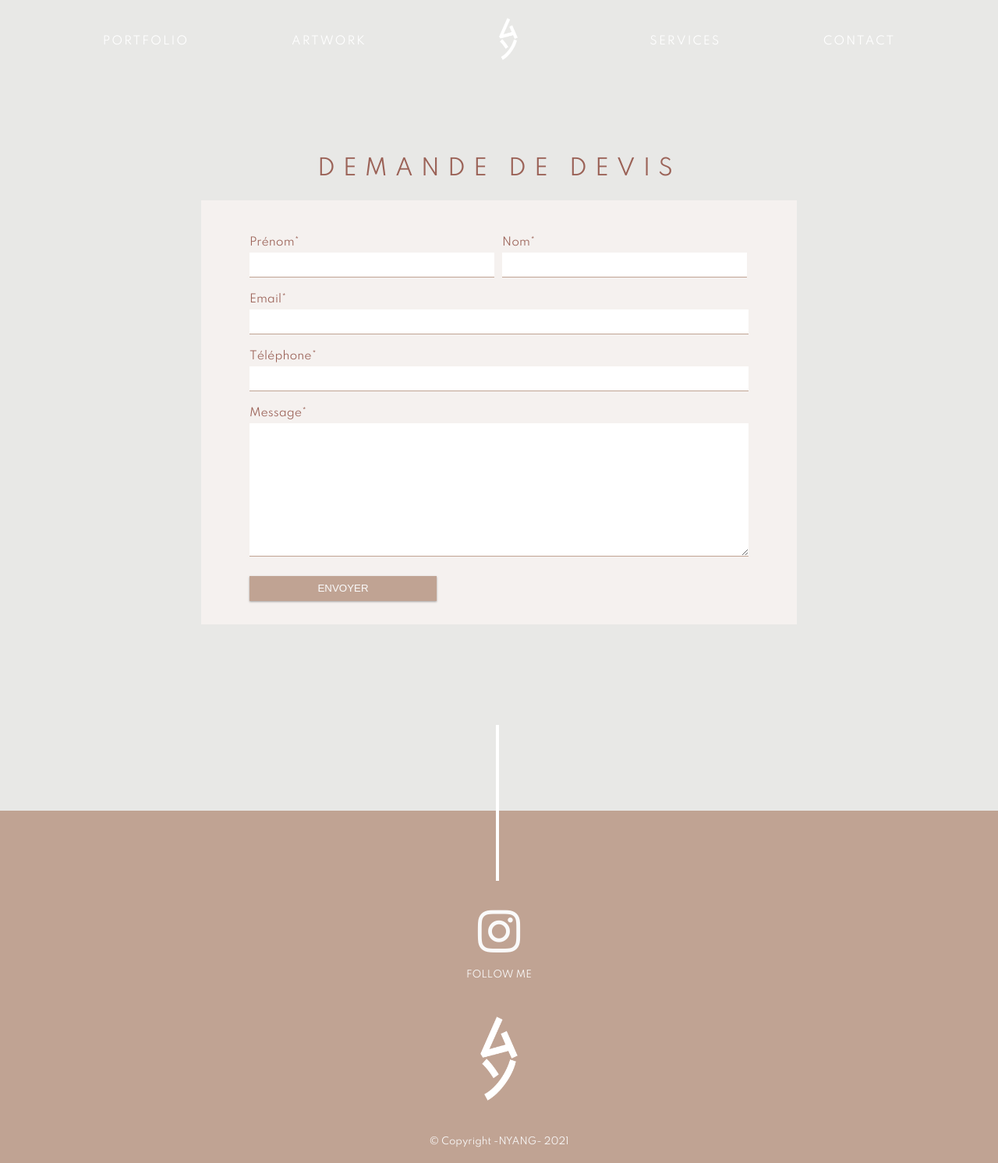
After one commit to NicoLarson/aymelineyang.fr, a PHP site: page /contact.html in a window 1280 px wide. The commit adds this page. Shown: the whole page at 78% size. Run offline with PHP 8.4, Linux system fonts and the light colour scheme; some libraries are stand-ins or nearby versions.

Commit message:
Add contact,artwork,service,portfolio page

```diff
--- /dev/null
+++ b/contact.html
@@ -0,0 +1,85 @@
+<!DOCTYPE html>
+<html lang="fr">
+
+<head>
+    <meta charset="UTF-8">
+    <meta http-equiv="X-UA-Compatible" content="IE=edge">
+    <meta name="viewport" content="width=device-width, initial-scale=1.0">
+    <meta name="Description"
+        content="Aymeline Yang - Buisness Developer - Graphic Designer - Wedding Planner - Demandez votre devis">
+    <title>Aymeline Yang</title>
+    <link rel="stylesheet" href="https://cdnjs.cloudflare.com/ajax/libs/font-awesome/5.14.0/css/all.min.css">
+    <link rel="preconnect" href="https://fonts.gstatic.com">
+    <link href="https://fonts.googleapis.com/css2?family=Spartan:wght@100;200;300;400;500;600;700&display=swap"
+        rel="stylesheet">
+    <link rel="stylesheet" href="./css/reset.css">
+    <link rel="stylesheet" href="./css/style.css">
+    <link rel="stylesheet" href="./css/mobile-style.css">
+</head>
+
+<body>
+    <header id="barHide" itemscope itemtype="https://schema.org/Person">
+        <i class="fas fa-bars" aria-hidden="true"></i>
+        <nav>
+            <ul itemscope itemtype="https://schema.org/WebPage">
+                <li class="logo">
+                    <h1 itemprop="name"> <a href="#"><img src="./asset/img/logoAY.png" alt="Logo Aymeline Yang"></a>
+                    </h1>
+                </li>
+                <li itemprop="breadcrumb"><a href="./portfolio.html">Portfolio</a></li>
+                <li itemprop="breadcrumb"><a href="./artwork.html">Artwork</a></li>
+                <li itemprop="breadcrumb"><a href="./services.html">Services</a></li>
+                <li itemprop="breadcrumb"><a href="./contact.html">Contact</a></li>
+            </ul>
+            <ul>
+                <li><a href="#"><i class="fab fa-instagram"></i></a></li>
+                <li><a href="#"><i class="fab fa-linkedin-in"></i></a></li>
+            </ul>
+        </nav>
+    </header>
+
+    <main>
+        <form id="contact" action="https://formsubmit.co/contact@aymelineyang.fr" method="POST">
+            <fieldset>
+                <legend>Demande de devis</legend>
+                <p>
+                    <label for="firstName">Prénom*</label>
+                    <input type="text" name="firstName" id="firstName" required>
+                </p>
+                <p>
+                    <label for="lastName">Nom*</label>
+                    <input type="text" name="lastName" id="lastName" required>
+                </p>
+                <p>
+                    <label for="email">Email*</label>
+                    <input type="email" name="email" id="email" required>
+                </p>
+                <p>
+                    <label for="phone">Téléphone*</label>
+                    <input type="text" name="phone" id="phone" required>
+                </p>
+                <p>
+                    <label for="message">Message*</label>
+                    <textarea name="message" id="message" cols="30" rows="10" required></textarea>
+                </p>
+                <input type="submit" value="Envoyer">
+            </fieldset>
+        </form>
+    </main>
+    <footer>
+        <ul>
+            <li>
+                <div class="line"></div>
+            </li>
+            <li><a href="#"><i class="fab fa-instagram"></i> <br> Follow me</a> </li></a>
+            <li><a href="./index.html"><img src="./asset/img/logoAY.png" alt="logo-aymeline-yang"></a></li>
+            <li>&copy; Copyright - <a href="https://nicolasyang.fr"> NYANG </a> - 2021</li>
+        </ul>
+    </footer>
+    <!-- <script src="./js/app.js"></script> -->
+    <script src="./js/menu_toogle.js"></script>
+    <script src="./js/nav_bar_scroll_effect.js"></script>
+
+</body>
+
+</html>
--- a/css/mobile-style.css
+++ b/css/mobile-style.css
@@ -135,12 +135,16 @@
 
   /* Devis */
   main form {
+    position: relative;
     margin: 0;
-    padding: 20rem 0;
+    padding: 4rem 0 10rem;
+    height: 100%;
+    z-index: 5;
   }
   main form fieldset {
+    margin: 0;
     width: 99vw;
-    padding: 1rem 2rem;
+    padding: 0 4rem;
   }
   main form fieldset legend {
     font-size: 2rem;
--- a/css/reset.css
+++ b/css/reset.css
@@ -45,3 +45,15 @@ a {
   color: #222;
   text-decoration: none;
 }
+
+:root {
+  --color-primary: #c0a393;
+  --color-transparent: #fafafa00;
+  --color-secondary: #e9e9e7;
+  --color-primaryLight: #d6cdc6;
+  --color-white: #fafafa;
+  --color-black: #222;
+  --color-bg-main: #e8e8e6;
+  --color-primary-dark: #9b6257;
+  --color-bg-form: #f5f1ef;
+}
--- a/css/style.css
+++ b/css/style.css
@@ -28,7 +28,7 @@ header {
   width: 100%;
   background-color: var(--color-transparent);
   color: var(--color-white);
-  z-index: 5;
+  z-index: 6;
 }
 
 header i.fas {
@@ -264,15 +264,15 @@ main ul.services > li:nth-child(4) {
 
 /* Devis */
 main form {
-  max-width: 60%;
-  margin: 0 auto;
-  padding: 20rem 0;
-  color: var(--color-primary-dark);
+  margin: 12rem auto 0;
+  height: 100vh;
+  width: 60%;
 }
 main form fieldset {
   padding: 1rem 6.2rem;
   border: 0;
   background-color: var(--color-bg-form);
+  color: var(--color-primary-dark);
 }
 main form fieldset legend {
   position: relative;
```
Also changed, not shown: artwork.html (added, +60 -0 lines), index.html (+6 -34 lines), portfolio.html (added, +60 -0 lines), services.html (added, +59 -0 lines), css/contact.css (added).
